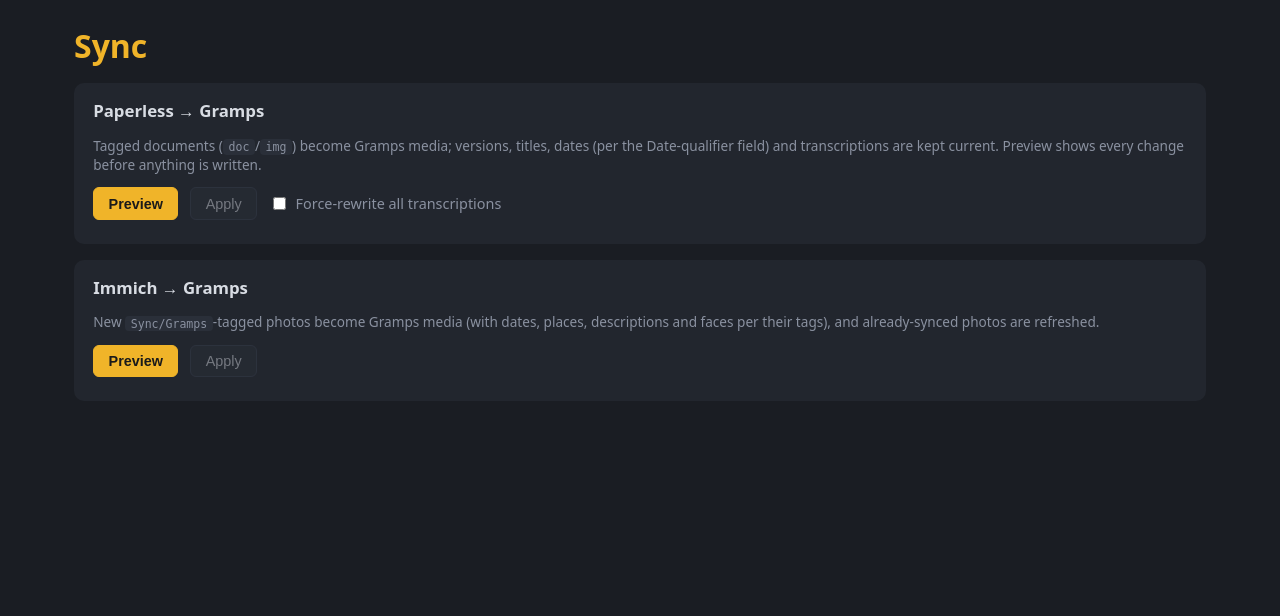
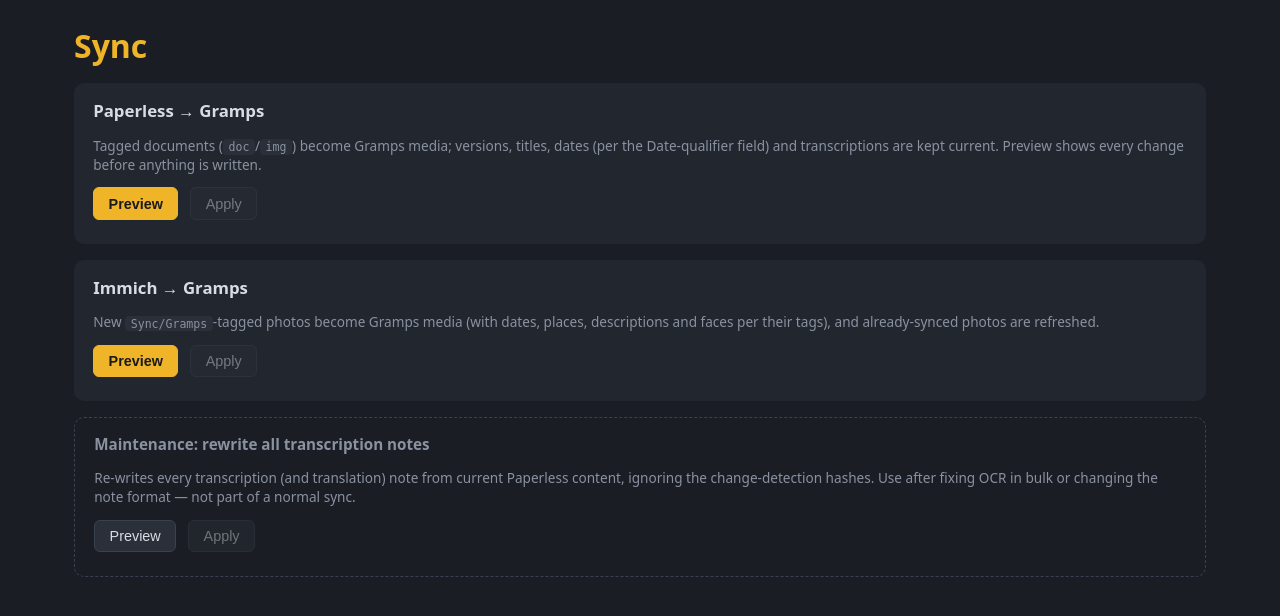
Before and after one commit to petermgrund/bifrost, a FastAPI app: page /sync in a window 1280 px wide. Shown: the part 43-659 px from the top of the page. Run offline with FastAPI, Linux system fonts and the light colour scheme.

Commit message:
Sync UX per review: honest previews, readable summaries, prominent Apply
- previews mint nothing: gramps ids are generated only at apply time and
  never shown beforehand (a previewed id was a throwaway — deceptive)
- create-preview detail now shows what matters: the prospective date
  (computed from the Date-qualifier field, which legacy dry-runs could
  never show for new docs) and which notes will attach; path moved to
  event data
- summary renders as a sentence ('This will: create 1 item (146 already
  in sync)') instead of raw JSON
- after a preview finds work, Apply becomes the primary button
- force-transcriptions is its own maintenance function (transcriptions_only
  mode skips phases 1-3) with a dedicated dashed panel + run names

Co-Authored-By: Claude Fable 5 <noreply@anthropic.com>

```diff
--- a/bifrost/web/routes/sync.py
+++ b/bifrost/web/routes/sync.py
@@ -43,6 +43,12 @@ async def immich_apply(request: Request):
 
 class PaperlessBody(BaseModel):
     force_transcriptions: bool = False
+    transcriptions_only: bool = False
+
+
+def _paperless_job(body: PaperlessBody, preview: bool) -> str:
+    name = "sync.paperless.transcriptions" if body.transcriptions_only else "sync.paperless"
+    return f"{name}.preview" if preview else name
 
 
 @router.post("/api/paperless/preview")
@@ -51,8 +57,9 @@ async def paperless_preview(request: Request, body: PaperlessBody):
     gen = sync_paperless.sync(
         st.paperless, st.gramps, st.conn, st.cfg.sync_paperless,
         apply=False, force_transcriptions=body.force_transcriptions,
+        transcriptions_only=body.transcriptions_only,
     )
-    run_id, events = await record_run(st.conn, "sync.paperless.preview", gen)
+    run_id, events = await record_run(st.conn, _paperless_job(body, True), gen)
     return {"run_id": run_id, "apply": False, "events": [e.__dict__ for e in events]}
 
 
@@ -62,8 +69,9 @@ async def paperless_apply(request: Request, body: PaperlessBody):
     gen = sync_paperless.sync(
         st.paperless, st.gramps, st.conn, st.cfg.sync_paperless,
         apply=True, force_transcriptions=body.force_transcriptions,
+        transcriptions_only=body.transcriptions_only,
     )
-    run_id, events = await record_run(st.conn, "sync.paperless", gen)
+    run_id, events = await record_run(st.conn, _paperless_job(body, False), gen)
     st.caches.clear()
     return {"run_id": run_id, "apply": True, "events": [e.__dict__ for e in events]}
 
--- a/bifrost/web/static/bifrost.css
+++ b/bifrost/web/static/bifrost.css
@@ -155,3 +155,5 @@ table.results th { color: var(--muted); font-weight: 600; }
 .syncpanel h2 { margin-top: 0; }
 .syncpanel h3 { margin: 1rem 0 .3rem; font-size: .95rem; }
 code { background: var(--panel-2); border-radius: 4px; padding: .05rem .35rem; font-size: .85em; }
+.syncpanel.maintenance { border: 1px dashed #3a4150; background: transparent; }
+.syncpanel.maintenance h2 { color: var(--muted); font-size: .95rem; }
--- a/bifrost/web/static/sync.js
+++ b/bifrost/web/static/sync.js
@@ -13,6 +13,40 @@ const api = async (path, body) => {
 };
 
 const GROUP_LABELS = { doc: "Documents", media: "Media updates", note: "Transcriptions", face: "Faces", place: "Place links" };
+
+/* Human phrasing for summary counters. quiet:true keys are muted context,
+   not actions. */
+const COUNT_PHRASES = {
+  created: { one: "create %n item", many: "create %n items", done_one: "created %n item", done_many: "created %n items" },
+  versions_updated: { many: "update %n changed version(s)", done_many: "updated %n changed version(s)" },
+  titles_updated: { many: "update %n title(s)", done_many: "updated %n title(s)" },
+  dates_updated: { many: "update %n date(s)", done_many: "updated %n date(s)" },
+  descs_updated: { many: "update %n description(s)", done_many: "updated %n description(s)" },
+  faces_linked: { many: "link %n face(s)", done_many: "linked %n face(s)" },
+  places_linked: { many: "link %n place(s)", done_many: "linked %n place(s)" },
+  tx_created: { many: "create %n transcription note(s)", done_many: "created %n transcription note(s)" },
+  tx_updated: { many: "update %n transcription note(s)", done_many: "updated %n transcription note(s)" },
+  skipped: { quiet: true, many: "%n already in sync" },
+  tx_skipped: { quiet: true, many: "%n transcription(s) unchanged" },
+  baselined: { quiet: true, many: "%n version baseline(s) recorded" },
+  errors: { error: true, many: "%n error(s)" },
+};
+
+function summaryText(counts, applied) {
+  const actions = [], quiet = [], errors = [];
+  for (const [key, n] of Object.entries(counts)) {
+    if (!n) continue;
+    const p = COUNT_PHRASES[key];
+    if (!p) { actions.push(`${key}: ${n}`); continue; }
+    const tmpl = applied ? (n === 1 && p.done_one ? p.done_one : p.done_many || p.many)
+                         : (n === 1 && p.one ? p.one : p.many);
+    const text = tmpl.replace("%n", n);
+    if (p.error) errors.push(text);
+    else if (p.quiet) quiet.push(text);
+    else actions.push(text);
+  }
+  return { actions, quiet, errors };
+}
 
 function render(panel, payload) {
   const items = payload.events.filter(e => e.kind === "item");
@@ -36,8 +70,13 @@ function render(panel, payload) {
       errors.map(e => `<div class="action-failed">${esc(e.detail)}</div>`).join("");
   }
   if (summary) {
-    const verb = payload.apply ? "Done" : "Would do";
-    html += `<div class="summary-line">${verb}: ${esc(JSON.stringify(summary.data))}</div>`;
+    const s = summaryText(summary.data, payload.apply);
+    const lead = s.actions.length
+      ? `<strong>${payload.apply ? "Done" : "This will"}:</strong> ${esc(s.actions.join(", "))}.`
+      : (payload.apply ? "Done — nothing needed changing." : "Nothing to do — everything is in sync.");
+    const quiet = s.quiet.length ? ` <span class="hint">(${esc(s.quiet.join(" · "))})</span>` : "";
+    const errs = s.errors.length ? ` <span class="action-failed">${esc(s.errors.join(", "))}</span>` : "";
+    html += `<div class="summary-line">${lead}${quiet}${errs}</div>`;
   }
   panel.querySelector(".results").innerHTML =
     html || "<div class='hint'>Nothing to do — everything is in sync.</div>";
@@ -46,25 +85,35 @@ function render(panel, payload) {
 
 document.querySelectorAll(".syncpanel[data-source]").forEach(panel => {
   const source = panel.dataset.source;
+  const extraBody = panel.dataset.body ? JSON.parse(panel.dataset.body) : {};
   const previewBtn = panel.querySelector(".preview-btn");
   const applyBtn = panel.querySelector(".apply-btn");
   const status = panel.querySelector(".status");
-  const forceTx = panel.querySelector(".force-tx");
-  const body = () => forceTx ? { force_transcriptions: forceTx.checked } : {};
+
+  const setPrimary = (btn) => {
+    [previewBtn, applyBtn].forEach(b => b.classList.remove("primary"));
+    if (btn) btn.classList.add("primary");
+  };
 
   previewBtn.addEventListener("click", async () => {
     previewBtn.disabled = true;
     status.textContent = "Previewing…";
     panel.querySelector(".results").innerHTML = "";
     try {
-      const payload = await api(`/sync/api/${source}/preview`, body());
+      const payload = await api(`/sync/api/${source}/preview`, extraBody);
       const summary = render(panel, payload);
       const c = summary ? summary.data : {};
       const hasWork = Object.entries(c).some(([k, v]) =>
-        !["skipped", "errors", "baselined"].includes(k) && v > 0);
+        !["skipped", "errors", "baselined", "tx_skipped"].includes(k) && v > 0);
       applyBtn.disabled = !hasWork;
-      status.textContent = `Preview run #${payload.run_id}.` +
-        (hasWork ? " Review above, then Apply." : "");
+      if (hasWork) {
+        setPrimary(applyBtn);
+        applyBtn.textContent = "Apply these changes";
+        status.textContent = "Reviewed? Then apply.";
+      } else {
+        setPrimary(panel.classList.contains("maintenance") ? null : previewBtn);
+        status.textContent = "";
+      }
     } catch (e) {
       panel.querySelector(".results").innerHTML = `<div class="action-failed">${esc(e.message)}</div>`;
       status.textContent = "";
@@ -77,9 +126,11 @@ document.querySelectorAll(".syncpanel[data-source]").forEach(panel => {
     applyBtn.disabled = true;
     status.textContent = "Applying…";
     try {
-      const payload = await api(`/sync/api/${source}/apply`, body());
+      const payload = await api(`/sync/api/${source}/apply`, extraBody);
       render(panel, payload);
       status.textContent = `Applied (run #${payload.run_id}).`;
+      applyBtn.textContent = "Apply";
+      setPrimary(panel.classList.contains("maintenance") ? null : previewBtn);
     } catch (e) {
       panel.querySelector(".results").innerHTML = `<div class="action-failed">${esc(e.message)}</div>`;
       status.textContent = "";
--- a/bifrost/web/templates/sync.html
+++ b/bifrost/web/templates/sync.html
@@ -11,7 +11,6 @@
   <div class="toolbar">
     <button class="primary preview-btn">Preview</button>
     <button class="apply-btn" disabled>Apply</button>
-    <label class="check"><input type="checkbox" class="force-tx"> Force-rewrite all transcriptions</label>
     <span class="status hint"></span>
   </div>
   <div class="results"></div>
@@ -29,5 +28,19 @@
   </div>
   <div class="results"></div>
 </section>
+
+<section class="syncpanel maintenance" data-source="paperless"
+         data-body='{"transcriptions_only": true, "force_transcriptions": true}'>
+  <h2>Maintenance: rewrite all transcription notes</h2>
+  <p class="hint">Re-writes every transcription (and translation) note from current
+  Paperless content, ignoring the change-detection hashes. Use after fixing OCR in
+  bulk or changing the note format — not part of a normal sync.</p>
+  <div class="toolbar">
+    <button class="preview-btn">Preview</button>
+    <button class="apply-btn" disabled>Apply</button>
+    <span class="status hint"></span>
+  </div>
+  <div class="results"></div>
+</section>
 {% endblock %}
 {% block scripts %}<script src="/static/sync.js"></script>{% endblock %}
```
Also changed, not shown: bifrost/modules/sync_paperless.py (+115 -80 lines).
